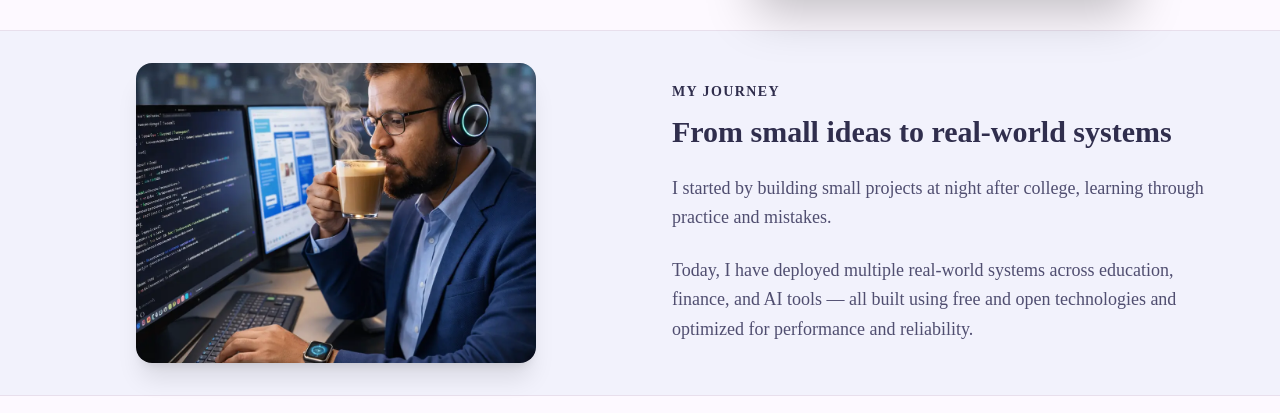
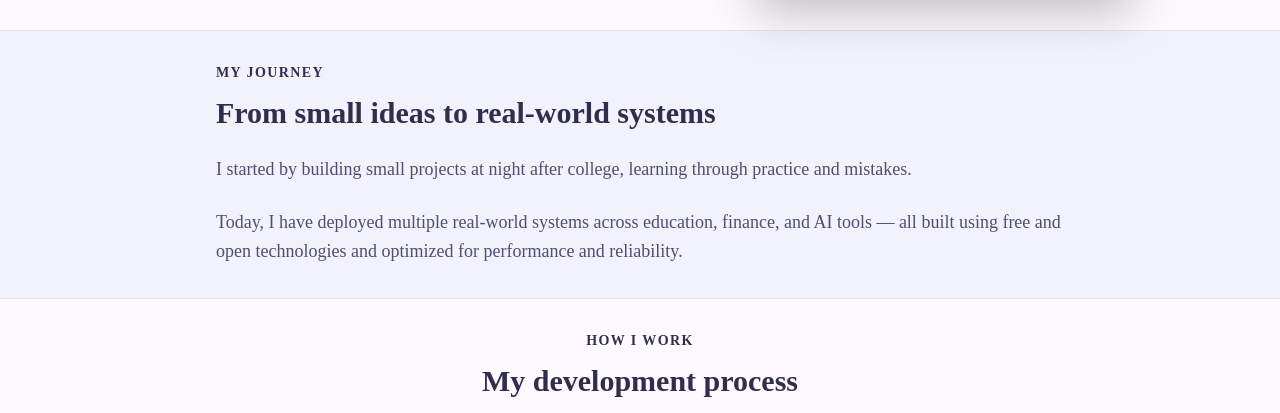
Before and after one commit to Rajan7013/developer-porfolio, a Next.js app: page /about in a window 1280 px wide. Shown: the part 481-894 px from the top of the page. Built offline with nearby package versions, Linux system fonts and the light colour scheme; no server answers; a web font is replaced by a local one.

Commit message:
Remove image from About page My Journey section

```diff
--- a/app/about/page.tsx
+++ b/app/about/page.tsx
@@ -57,22 +57,7 @@ export default function AboutPage() {
 
                 {/* SECTION 2 — MY JOURNEY */}
                 <section className="py-8 bg-background border-b border-bg-50">
-                    <div className="max-w-content mx-auto px-6">
-                        <div className="grid grid-cols-1 lg:grid-cols-2 gap-12 lg:gap-16 items-center">
-                            {/* Image Left */}
-                            <div className="flex justify-center">
-                                <div className="relative w-full max-w-[400px] aspect-4/3 rounded-2xl overflow-hidden shadow-xl">
-                                    <Image
-                                        src="/image/developer.webp"
-                                        alt="My Developer Journey"
-                                        fill
-                                        className="object-cover"
-                                        sizes="(max-width: 768px) 100vw, 400px"
-                                    />
-                                </div>
-                            </div>
-
-                            {/* Text Right */}
+                    <div className="max-w-4xl mx-auto px-6">
                         <div>
                             <h2 className="text-sm font-bold text-skin mb-3 uppercase tracking-widest">My Journey</h2>
                             <h3 className="text-3xl font-bold mb-6 text-text-primary">
@@ -84,7 +69,6 @@ export default function AboutPage() {
                             <p className="text-lg text-text-secondary leading-relaxed">
                                 Today, I have deployed multiple real-world systems across education, finance, and AI tools — all built using free and open technologies and optimized for performance and reliability.
                             </p>
-                            </div>
                         </div>
                     </div>
                 </section>
```
Lines whose indentation alone changed are shown as unchanged.
